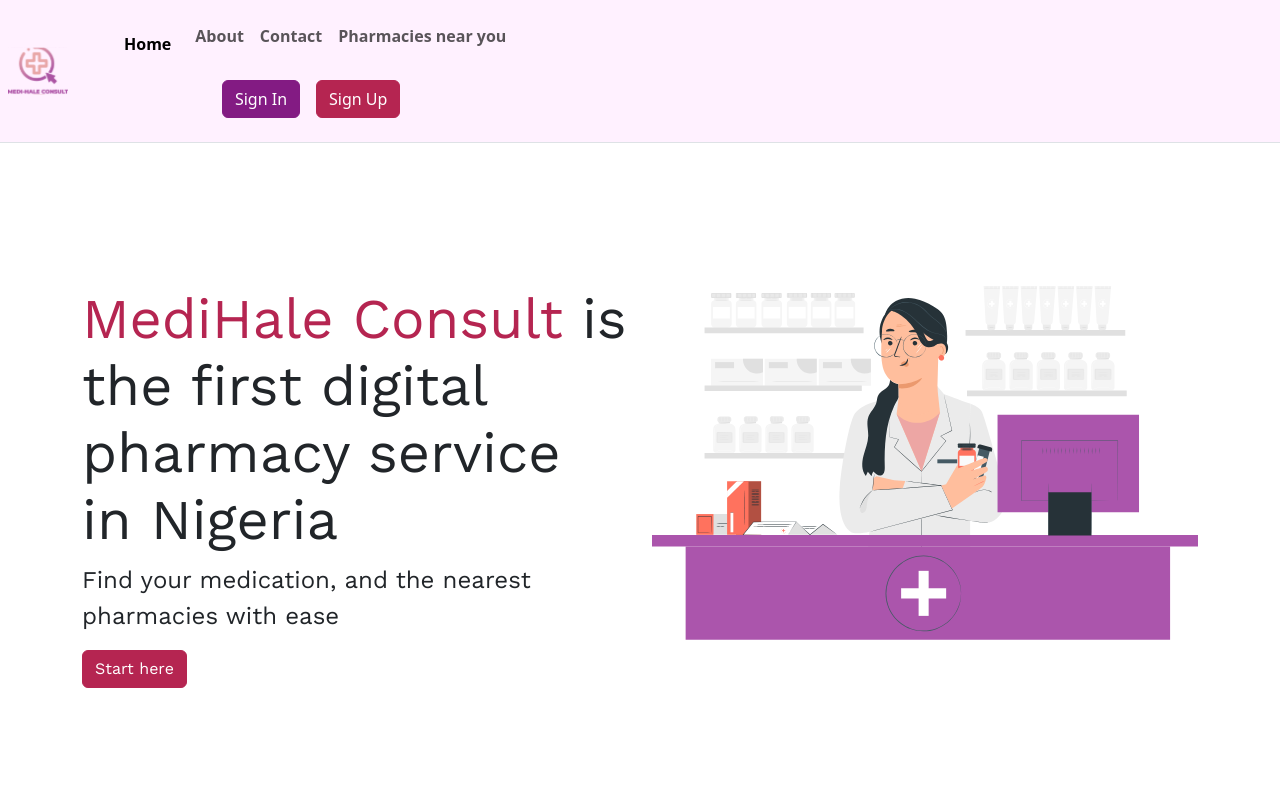
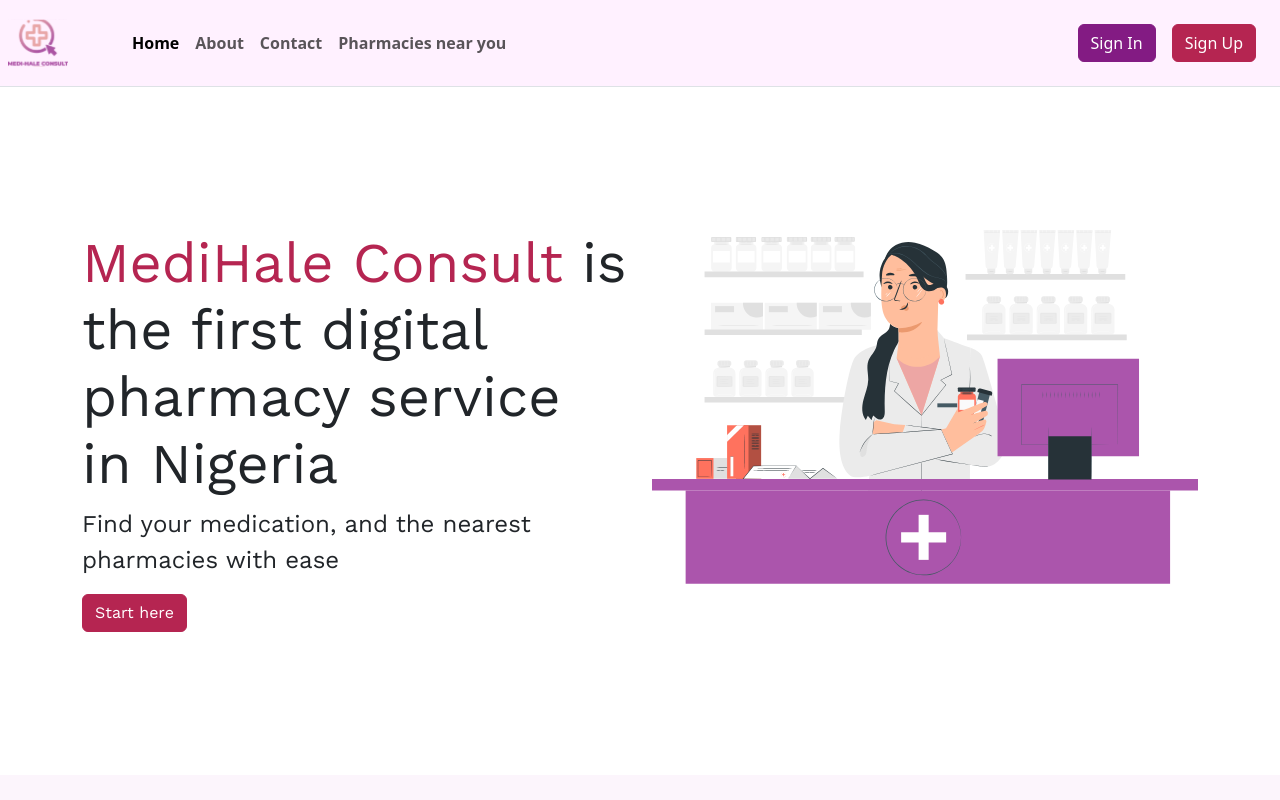
Before and after one commit to seregheik/medicareplus, a React (Vite) app: page / in a window 1280 px wide. Shown: the top 800 px of the page. Built offline with nearby package versions, Linux system fonts and the light colour scheme.

Commit message:
improved adjustments

```diff
--- a/src/components/NavBar.tsx
+++ b/src/components/NavBar.tsx
@@ -21,14 +21,15 @@ const NavBar = () => {
           <Navbar.Toggle aria-controls="responsive-navbar-nav" />
         </div>
         <Navbar.Collapse id="responsive-navbar-nav">
-          <Nav className="me-auto">
+          <Nav className="me-auto text-center">
             <Nav.Link href="#">
               <ul className="navbar-nav">
-                <Nav.Link href="" className="nav-item">
+                <Nav.Link href="" className="nav-item"></Nav.Link>
+                <li className="nav-item">
                   <NavLink to="/" className="nav-link">
                     Home
                   </NavLink>
-                </Nav.Link>
+                </li>
                 <li className="nav-item">
                   <NavLink className="nav-link" to="about-us">
                     About
@@ -45,6 +46,11 @@ const NavBar = () => {
                   </NavLink>
                 </li>
               </ul>
+            </Nav.Link>
+
+          </Nav>
+          <Nav>
+          <Nav.Link className="" href="">
               <div className="nav d-flex justify-content-center ms-auto">
                 <div className="nav-link">
                   <Link to="log-in" className="btn btn-primary">
```
